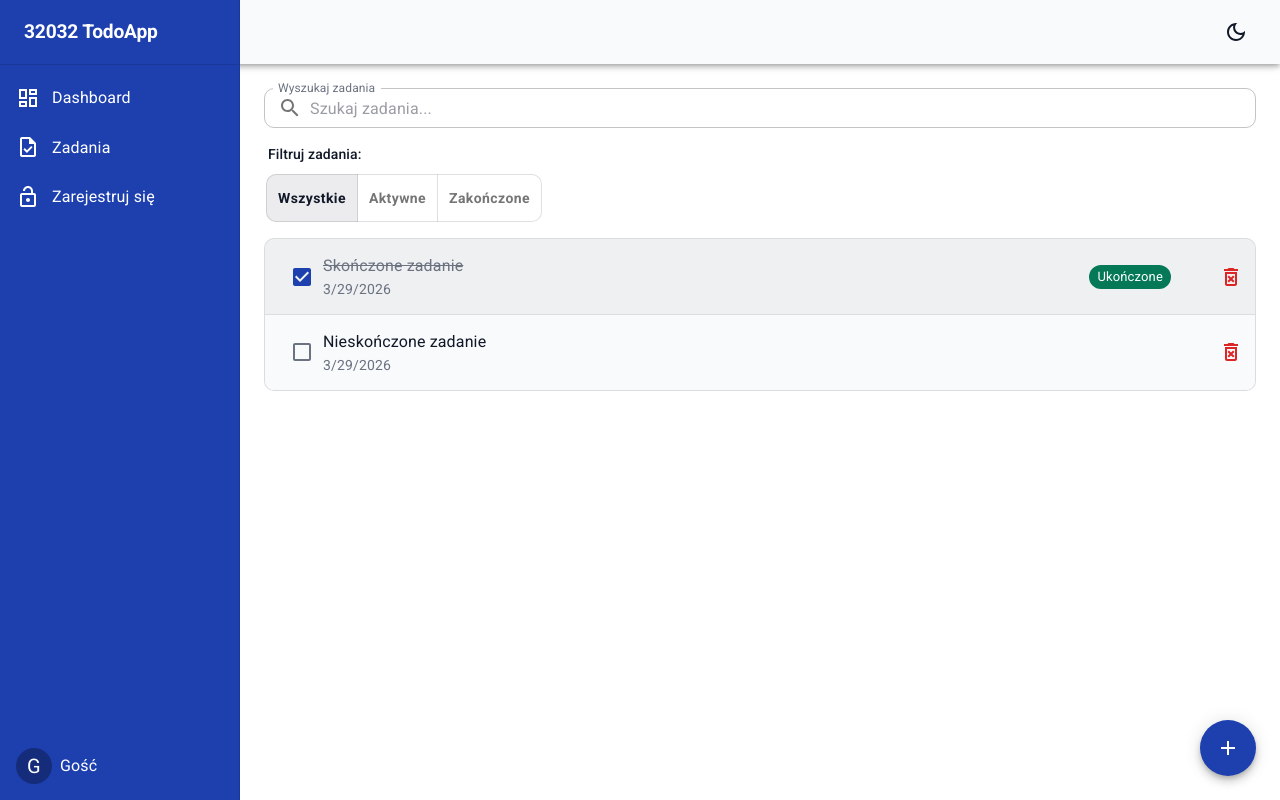
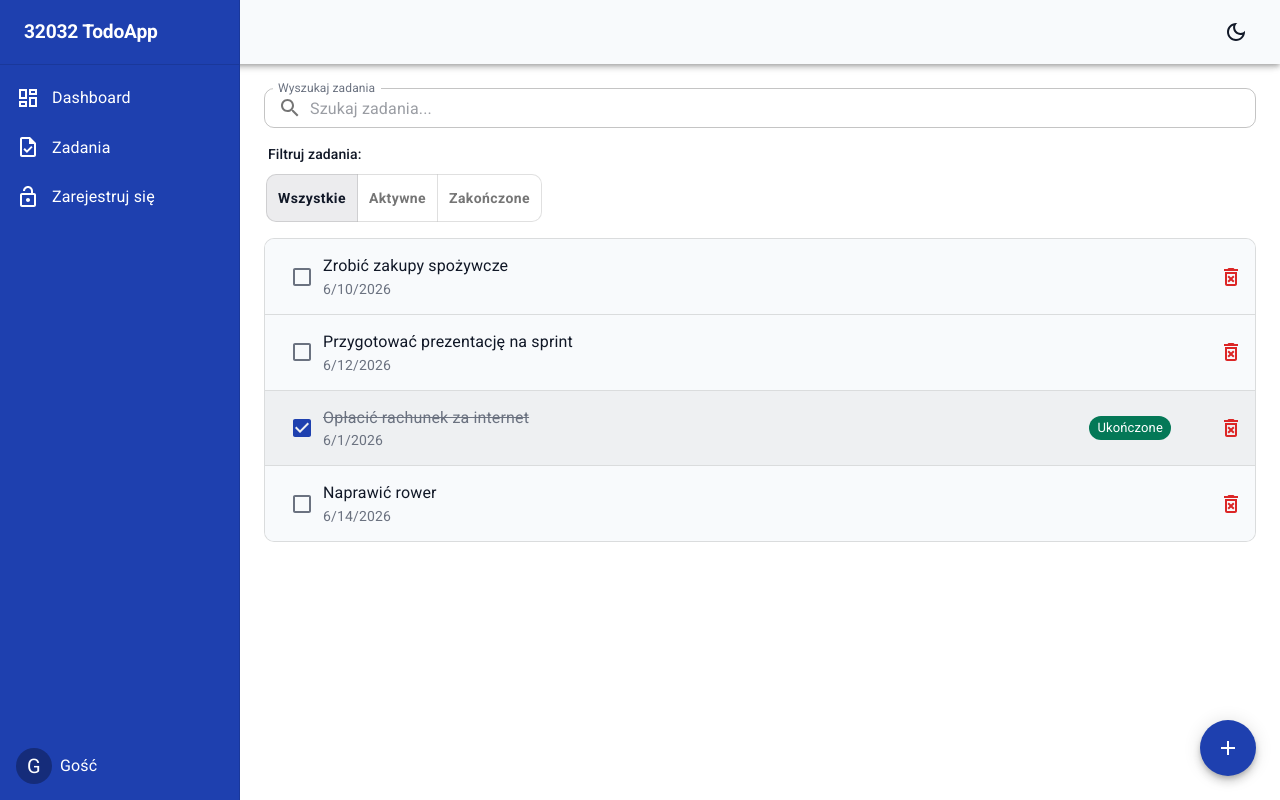
Before and after one commit to a-osika/ziu_4, a React (Vite) app: page /todos in a window 1280 px wide. Built offline with nearby package versions, Linux system fonts and the light colour scheme.

Commit message:
more todo properties, description, dueDate, priority

```diff
--- a/package.json
+++ b/package.json
@@ -19,6 +19,8 @@
     "@mui/icons-material": "^9.0.0",
     "@mui/lab": "^9.0.0-beta.2",
     "@mui/material": "^9.0.0",
+    "@mui/x-date-pickers": "^9.5.0",
+    "dayjs": "^1.11.21",
     "react": "^18.3.1",
     "react-dom": "^18.3.1",
     "react-hook-form": "^7.72.1",
--- a/src/App.tsx
+++ b/src/App.tsx
@@ -8,6 +8,10 @@ import DashboardLayout from './components/dashboard/DashboardLayout';
 import AuthLayout from './components/auth/AuthLayout';
 
 import DashboardPage from './pages/DashboardPage';
+
+import { LocalizationProvider } from '@mui/x-date-pickers/LocalizationProvider';
+import { AdapterDayjs } from '@mui/x-date-pickers/AdapterDayjs';
+import 'dayjs/locale/pl';
 
 const RegisterPage = lazy(() => import('./pages/RegisterPage'));
 const TodosPage = lazy(() => import('./pages/TodosPage'));
@@ -22,6 +26,7 @@ function Loader() {
 
 export default function App() {
   return (
+    <LocalizationProvider dateAdapter={AdapterDayjs} adapterLocale="pl">
     <TodoProvider>
       <BrowserRouter>
         <Routes>
@@ -58,5 +63,6 @@ export default function App() {
         </Routes>
       </BrowserRouter>
     </TodoProvider>
+    </LocalizationProvider>
   );
 }
--- a/src/components/Input/Input.tsx
+++ b/src/components/Input/Input.tsx
@@ -9,6 +9,7 @@ export function Input({
   placeholder,
   disabled = false,
   variant = 'default',
+  required = false,
 }: {
   label?: string;
   value: string;
@@ -16,10 +17,13 @@ export function Input({
   placeholder?: string;
   disabled?: boolean;
   variant?: InputVariant;
+  required?: boolean;
 }) {
   return (
     <TextField
       fullWidth
+      required={required}
+      aria-required={required}
       label={label}
       value={value}
       onChange={onChange}
--- a/src/components/SidePanel/CreateMode.tsx
+++ b/src/components/SidePanel/CreateMode.tsx
@@ -1,24 +1,43 @@
 import { useState } from 'react';
 import { useTodoContext } from '../../context/TodoContext';
 import { Input } from '../Input/Input';
+import { DatePicker } from '@mui/x-date-pickers/DatePicker';
+import { Dayjs } from 'dayjs';
 
-import { Box, Button, Typography } from '@mui/material';
+import { Box, Button, Typography, MenuItem, TextField } from '@mui/material';
 import AddIcon from '@mui/icons-material/AddOutlined';
+
+type Priority = 'low' | 'medium' | 'high';
 
 export function CreateMode() {
   const { dispatch, setFilter, setQuery } = useTodoContext();
+
   const [title, setTitle] = useState('');
+  const [description, setDescription] = useState('');
+  const [priority, setPriority] = useState<Priority>('medium');
+  const [dueDate, setDueDate] = useState<Dayjs | null>(null);
 
   const handleAdd = () => {
     if (!title.trim()) return;
 
-    dispatch({ type: 'ADD', payload: title });
+    dispatch({
+      type: 'ADD',
+      payload: {
+        title,
+        description,
+        priority,
+        dueDate: dueDate ? dueDate.toDate() : null
+      }
+    });
 
     setFilter('all');
     setQuery('');
+    dispatch({ type: 'CLEAR_SELECTION' });
 
-    dispatch({ type: 'CLEAR_SELECTION' });
     setTitle('');
+    setDescription('');
+    setPriority('medium');
+    setDueDate(null);
   };
 
   return (
@@ -33,16 +52,46 @@ export function CreateMode() {
           handleAdd();
         }}
       >
-        <Box sx={{ display: 'flex', gap: 1 }}>
+        <Box sx={{ display: 'flex', flexDirection: 'column', gap: 2 }}>
           <Input
             label='Tytuł'
+            required
             value={title}
             onChange={(e) => setTitle(e.target.value)}
             placeholder='Np. Zakupy'
           />
+
+          <TextField
+            label="Opis"
+            multiline
+            rows={3}
+            value={description}
+            onChange={(e) => setDescription(e.target.value)}
+            placeholder="Dodaj szczegóły zadania..."
+            fullWidth
+          />
+
+            <TextField
+              select
+              label="Priorytet"
+              value={priority}
+              onChange={(e) => setPriority(e.target.value as Priority)}
+              fullWidth
+            >
+              <MenuItem value="low">Niski</MenuItem>
+              <MenuItem value="medium">Średni</MenuItem>
+              <MenuItem value="high">Wysoki</MenuItem>
+            </TextField>
+
+          <DatePicker
+              label="Data realizacji"
+              value={dueDate}
+              onChange={(newValue) => setDueDate(newValue)}
+              slotProps={{ textField: { fullWidth: true } }}
+            />
         </Box>
 
-        <Box sx={{ display: 'flex', justifyContent: 'space-between', mt: 2 }}>
+        <Box sx={{ display: 'flex', justifyContent: 'space-between', mt: 3 }}>
           <Button variant='outlined' onClick={() => dispatch({ type: 'CLEAR_SELECTION' })}>
             Anuluj
           </Button>
--- a/src/components/SidePanel/EditMode.tsx
+++ b/src/components/SidePanel/EditMode.tsx
@@ -1,19 +1,38 @@
 import { useState } from 'react';
 import { useTodoContext } from '../../context/TodoContext';
+import { Input } from '../Input/Input';
+import { DatePicker } from '@mui/x-date-pickers/DatePicker';
+import dayjs, { Dayjs } from 'dayjs';
 
-import { Typography, TextField, Button, Stack } from '@mui/material';
+import { Typography, TextField, Button, Stack, MenuItem, Box } from '@mui/material';
+
+type Priority = 'low' | 'medium' | 'high';
 
 export function EditMode() {
   const { selectedTodo, dispatch } = useTodoContext();
 
   const [title, setTitle] = useState(selectedTodo!.title);
+  const [description, setDescription] = useState(selectedTodo!.description || '');
+  const [priority, setPriority] = useState<Priority>(
+    (selectedTodo!.priority as Priority) || 'medium'
+  );
+
+  const [dueDate, setDueDate] = useState<Dayjs | null>(
+    selectedTodo!.dueDate ? dayjs(selectedTodo!.dueDate) : null
+  );
 
   const handleSave = () => {
     if (!title.trim()) return;
 
     dispatch({
       type: 'EDIT',
-      payload: { id: selectedTodo!.id, title },
+      payload: {
+        id: selectedTodo!.id,
+        title,
+        description,
+        priority,
+        dueDate: dueDate ? dueDate.toDate() : null,
+      },
     });
 
     dispatch({ type: 'SET_MODE', payload: 'view' });
@@ -31,15 +50,44 @@ export function EditMode() {
       </Typography>
 
       <Stack spacing={2} role='region' aria-label='Edycja zadania'>
-        <TextField
+        <Input
           label='Tytuł'
+          required
           value={title}
           onChange={(e) => setTitle(e.target.value)}
           placeholder='Wpisz tekst...'
+        />
+
+        <TextField
+          label='Opis'
+          multiline
+          rows={3}
+          value={description}
+          onChange={(e) => setDescription(e.target.value)}
+          placeholder='Dodaj szczegóły zadania...'
           fullWidth
         />
 
-        <Stack direction='row' spacing={1} sx={{ justifyContent: 'space-between' }}>
+        <TextField
+          select
+          label='Priorytet'
+          value={priority}
+          onChange={(e) => setPriority(e.target.value as Priority)}
+          fullWidth
+        >
+          <MenuItem value='low'>Niski</MenuItem>
+          <MenuItem value='medium'>Średni</MenuItem>
+          <MenuItem value='high'>Wysoki</MenuItem>
+        </TextField>
+
+        <DatePicker
+          label='Data realizacji'
+          value={dueDate}
+          onChange={(newValue) => setDueDate(newValue)}
+          slotProps={{ textField: { fullWidth: true } }}
+        />
+
+        <Stack direction='row' spacing={1} sx={{ justifyContent: 'space-between', mt: 1 }}>
           <Button
             variant='outlined'
             onClick={() => dispatch({ type: 'SET_MODE', payload: 'view' })}
--- a/src/components/SidePanel/ViewMode.tsx
+++ b/src/components/SidePanel/ViewMode.tsx
@@ -1,11 +1,18 @@
 import { useTodoContext } from '../../context/TodoContext';
+import { Typography, TextField, Button, Stack, Chip, Box } from '@mui/material';
 
-import { Typography, TextField, Button, Stack, Chip } from '@mui/material';
+const priorityConfig = {
+  low: { label: 'Niski priorytet', color: 'info' as const },
+  medium: { label: 'Średni priorytet', color: 'warning' as const },
+  high: { label: 'Wysoki priorytet', color: 'error' as const },
+};
 
 export function ViewMode() {
   const { selectedTodo, dispatch } = useTodoContext();
 
   if (!selectedTodo) return null;
+
+  const currentPriority = priorityConfig[selectedTodo.priority] || priorityConfig.medium;
 
   return (
     <article>
@@ -14,21 +21,52 @@ export function ViewMode() {
       </Typography>
 
       <Stack spacing={2} role='region' aria-label='Szczegóły zadania'>
-        <TextField label='Tytuł' value={selectedTodo.title} fullWidth disabled />
+        <TextField
+          label='Tytuł'
+          value={selectedTodo.title}
+          fullWidth
+          slotProps={{ input: { readOnly: true } }}
+        />
 
-        <Stack direction='row' spacing={1} sx={{ alignItems: 'center' }}>
+        {selectedTodo.description && (
+          <TextField
+            label='Opis'
+            value={selectedTodo.description}
+            multiline
+            rows={3}
+            fullWidth
+            slotProps={{ input: { readOnly: true } }}
+          />
+        )}
+
+        <Stack direction='row' spacing={1} sx={{ flexWrap: 'wrap', gap: 1 }}>
+          {selectedTodo.completed &&<Chip
+            label={'Ukończone'}
+            color={'success'}
+            size='small'
+          />}
+
           <Chip
-            label={selectedTodo.completed ? 'Ukończone' : 'Oczekujące'}
-            color={selectedTodo.completed ? 'success' : 'default'}
+            label={currentPriority.label}
+            color={currentPriority.color}
             size='small'
+            variant='outlined'
           />
-
-          <Typography variant='body2' color='text.secondary'>
-            Dodano: {selectedTodo.createdAt.toLocaleDateString()}
-          </Typography>
         </Stack>
 
-        <Stack direction='row' spacing={1} sx={{ justifyContent: 'space-between' }}>
+        <Box sx={{ display: 'flex', flexDirection: 'column', gap: 0.5, mt: 1 }}>
+          <Typography variant='body2' color='text.secondary'>
+            Dodano: {new Date(selectedTodo.createdAt).toLocaleDateString()}
+          </Typography>
+
+          {selectedTodo.dueDate && (
+            <Typography variant='body2' color={selectedTodo.completed ? 'text.secondary' : 'primary.main'} sx={{ fontWeight: 'bold' }}>
+              Termin realizacji: {new Date(selectedTodo.dueDate).toLocaleDateString()}
+            </Typography>
+          )}
+        </Box>
+
+        <Stack direction='row' spacing={1} sx={{ justifyContent: 'space-between', mt: 1 }}>
           <Button variant='outlined' onClick={() => dispatch({ type: 'CLEAR_SELECTION' })}>
             Zamknij
           </Button>
--- a/src/handlers/todoHandlers.ts
+++ b/src/handlers/todoHandlers.ts
@@ -1,4 +1,4 @@
-import { TodoState, Todo, PanelMode } from '../types/todo.types';
+import { TodoState, Todo, PanelMode, NewTodoEntry } from '../types/todo.types';
 
 export function openCreate(state: TodoState): TodoState {
   return {
@@ -8,12 +8,12 @@ export function openCreate(state: TodoState): TodoState {
   };
 }
 
-export function addTodo(state: TodoState, title: string): TodoState {
+export function addTodo(state: TodoState, payload: NewTodoEntry): TodoState {
   const newTodo: Todo = {
     id: crypto.randomUUID(),
-    title,
     completed: false,
     createdAt: new Date(),
+    ...payload,
   };
 
   return {
@@ -37,10 +37,11 @@ export function deleteTodo(state: TodoState, id: string): TodoState {
   };
 }
 
-export function editTodo(state: TodoState, payload: { id: string; title: string }): TodoState {
-  const updatedTodos = state.todos.map((t) =>
-    t.id === payload.id ? { ...t, title: payload.title } : t
-  );
+export function editTodo(
+  state: TodoState,
+  payload: Partial<NewTodoEntry> & { id: string }
+): TodoState {
+  const updatedTodos = state.todos.map((t) => (t.id === payload.id ? { ...t, ...payload } : t));
 
   return {
     ...state,
--- a/src/reducers/todoReducer.ts
+++ b/src/reducers/todoReducer.ts
@@ -1,4 +1,4 @@
-import { TodoState, TodoAction } from '../types/todo.types';
+import { TodoState, TodoAction, Todo } from '../types/todo.types';
 
 import {
   addTodo,
@@ -11,21 +11,47 @@ import {
   openCreate,
 } from '../handlers/todoHandlers';
 
+export const DEFAULT_TODOS: Todo[] = [
+  {
+    id: 'mock-1',
+    title: 'Zrobić zakupy spożywcze',
+    description: 'Kupić mleko owsiane, jajka, pierś z kurczaka, świeżą bazylię i składniki na obiad.',
+    priority: 'high',
+    completed: false,
+    createdAt: new Date('2026-06-10T10:00:00'),
+    dueDate: new Date('2026-06-15'),
+  },
+  {
+    id: 'mock-2',
+    title: 'Przygotować prezentację na sprint',
+    description: 'Podsumować wyniki kwartalne i przygotować slajdy dla zespołu developerskiego.',
+    priority: 'medium',
+    completed: false,
+    createdAt: new Date('2026-06-12T14:30:00'),
+    dueDate: new Date('2026-06-19'),
+  },
+  {
+    id: 'mock-3',
+    title: 'Opłacić rachunek za internet',
+    description: 'Faktura ze stycznia, kwota 69.99 zł. Przelew do zrobienia na konto bankowe operatora.',
+    priority: 'low',
+    completed: true,
+    createdAt: new Date('2026-06-01T09:00:00'),
+    dueDate: new Date('2026-06-10'),
+  },
+  {
+    id: 'mock-4',
+    title: 'Naprawić rower',
+    description: 'Dokręcić hamulce i nasmarować łańcuch przed weekendową wycieczką.',
+    priority: 'medium',
+    completed: false,
+    createdAt: new Date('2026-06-14T11:00:00'),
+    dueDate: null,
+  }
+];
+
 export const initialState: TodoState = {
-  todos: [
-      {
-        id: '1',
-        title: 'Skończone zadanie',
-        completed: true,
-        createdAt: new Date(),
-      },
-      {
-        id: '2',
-        title: 'Nieskończone zadanie',
-        completed: false,
-        createdAt: new Date(Date.now() + 5 * 60 * 1000),
-      },
-    ],
+  todos: DEFAULT_TODOS,
   selectedTodo: null,
   panelMode: null,
 };
```
Also changed, not shown: src/types/todo.types.ts (+9 -2 lines), 1 other file (tests, documents, lock files or other folders).
